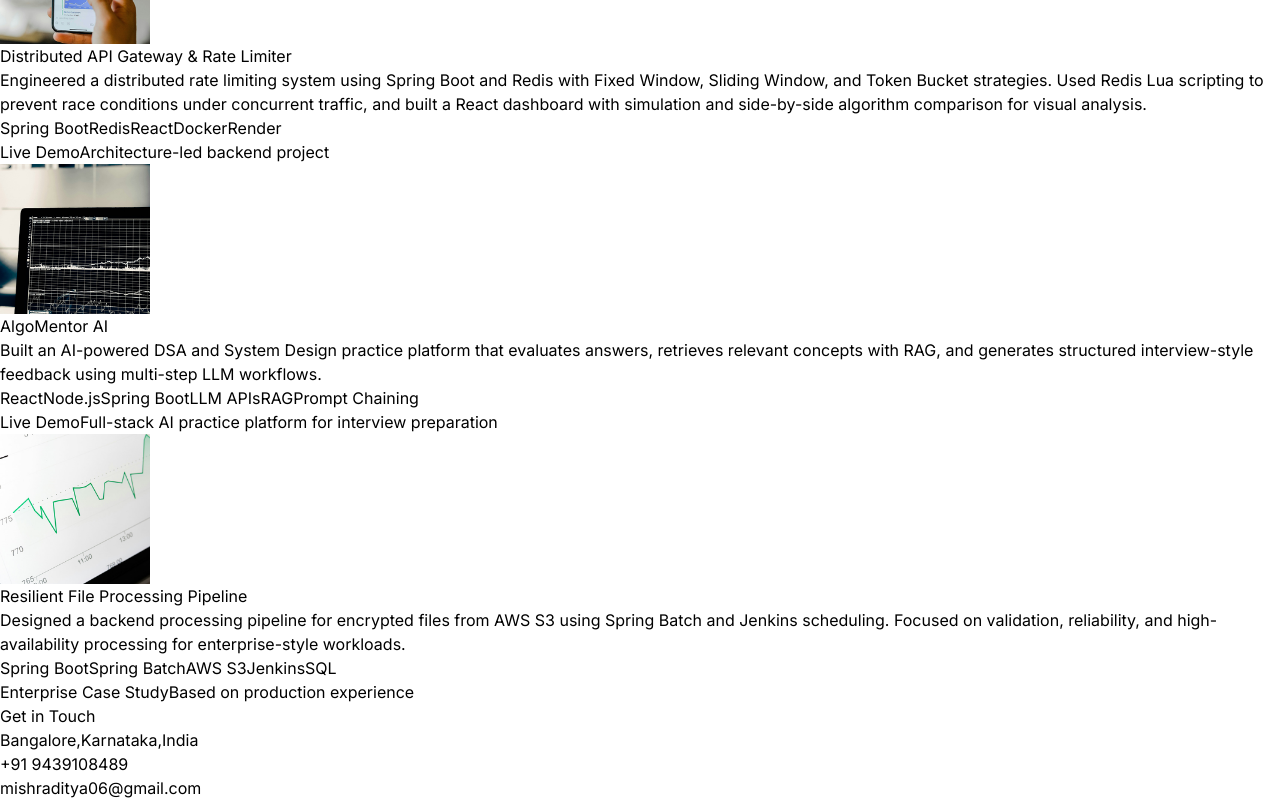
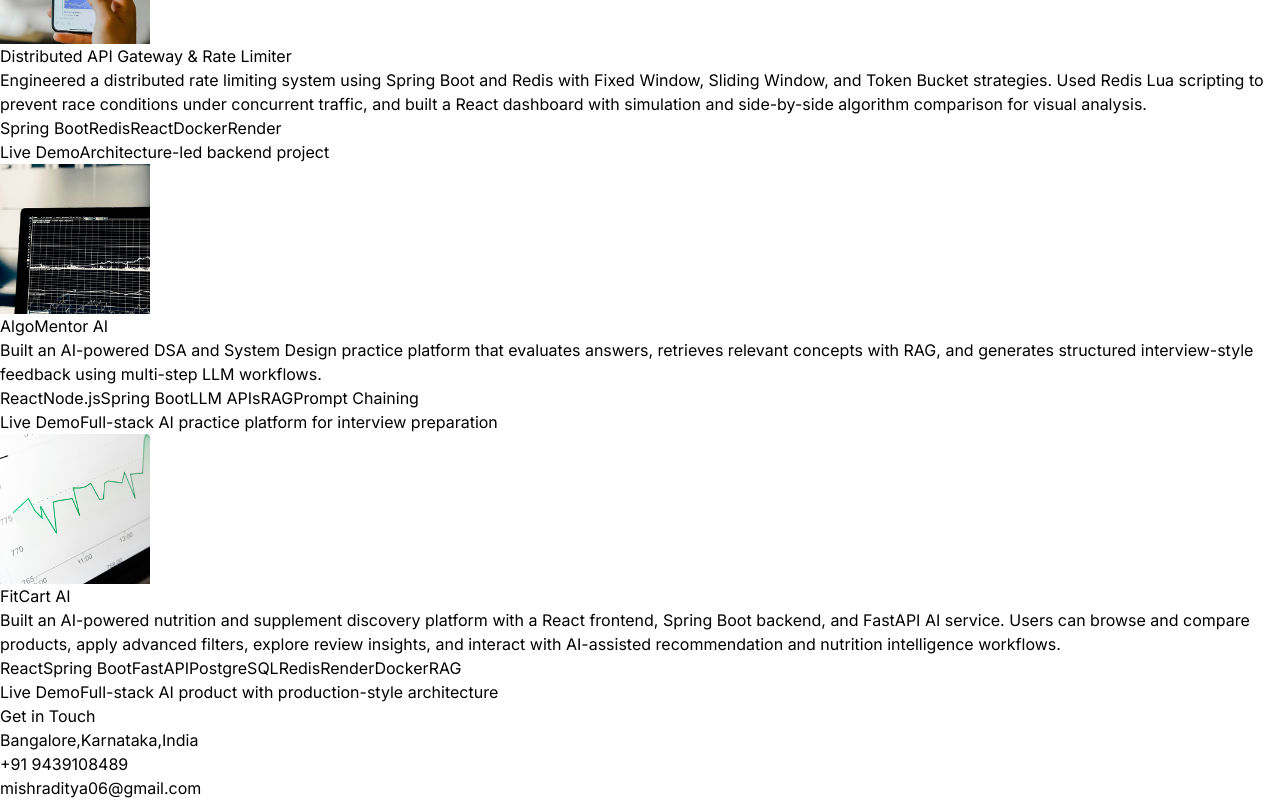
Before and after one commit to Aditya060698/react-portfolio-project, a React (Vite) app: page / in a window 1280 px wide. Shown: the part 1796-2596 px from the top of the page. Built offline with nearby package versions, Linux system fonts and the light colour scheme.

Commit message:
added a new project fitcart

```diff
--- a/src/constants/index.js
+++ b/src/constants/index.js
@@ -62,15 +62,26 @@ export const PROJECTS = [
   note: "Full-stack AI practice platform for interview preparation",
 },
 
-  {
-    title: "Resilient File Processing Pipeline",
-    image: project4,
-    description:
-      "Designed a backend processing pipeline for encrypted files from AWS S3 using Spring Batch and Jenkins scheduling. Focused on validation, reliability, and high-availability processing for enterprise-style workloads.",
-    technologies: ["Spring Boot", "Spring Batch", "AWS S3", "Jenkins", "SQL"],
-    linkLabel: "Enterprise Case Study",
-    note: "Based on production experience",
-  },
+{
+  title: "FitCart AI",
+  image: project4,
+  description:
+    "Built an AI-powered nutrition and supplement discovery platform with a React frontend, Spring Boot backend, and FastAPI AI service. Users can browse and compare products, apply advanced filters, explore review insights, and interact with AI-assisted recommendation and nutrition intelligence workflows.",
+  technologies: [
+    "React",
+    "Spring Boot",
+    "FastAPI",
+    "PostgreSQL",
+    "Redis",
+    "Render",
+    "Docker",
+    "RAG"
+  ],
+  linkLabel: "Live Demo",
+  link: "https://fitcart-web-kkqt.onrender.com/",
+  note: "Full-stack AI product with production-style architecture"
+}
+
 ];
 
 export const CONTACT = {
```
